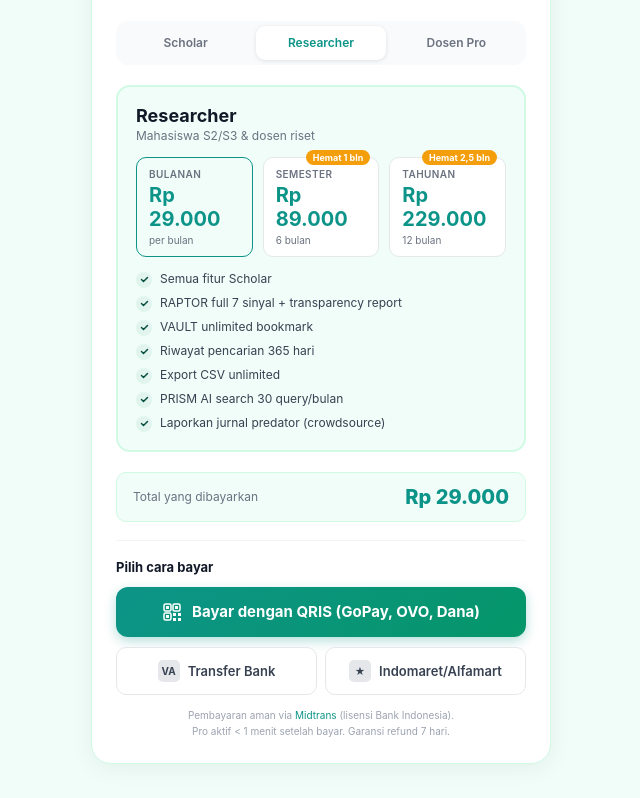
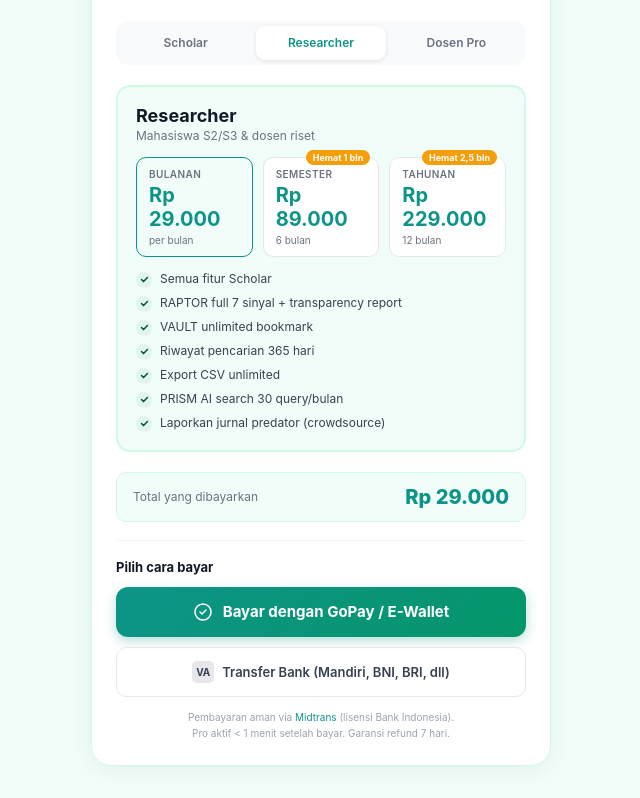
Before and after one commit to igimatsu/ceksinta-landing, a plain HTML site: page checkout.html in a window 1280 px wide. Shown: the part 114-912 px from the top of the page, without its empty margins (319-959 px from the left). Drawn offline with Linux system fonts and the light colour scheme.

Commit message:
Update checkout.html

```diff
--- a/checkout.html
+++ b/checkout.html
@@ -30,8 +30,6 @@
     .header-text .title{font-size:16px;font-weight:700;color:#fff}
     .header-text .sub{font-size:11px;color:rgba(255,255,255,.8);margin-top:2px}
     .body{padding:24px}
-
-    /* Paket tabs */
     .plan-tabs{display:flex;gap:6px;margin-bottom:20px;background:#F9FAFB;padding:5px;border-radius:12px}
     .plan-tab{
       flex:1;padding:9px 6px;border-radius:9px;border:none;background:none;
@@ -39,8 +37,6 @@
       font-family:inherit;text-align:center;line-height:1.3;
     }
     .plan-tab.active{background:#fff;color:#0D9488;box-shadow:0 1px 4px rgba(0,0,0,.1)}
-
-    /* Plan detail */
     .plan-detail{
       border:2px solid #D1FAE5;border-radius:14px;padding:18px;
       margin-bottom:20px;background:#F0FDF9;
@@ -71,10 +67,7 @@
     }
     .pf.dim{color:#9CA3AF}
     .pf.dim .pf-check{background:#F3F4F6}
-
     hr{border:none;border-top:1px solid #F3F4F6;margin:18px 0}
-
-    /* Payment buttons */
     .pay-label{font-size:13px;font-weight:700;color:#111827;margin-bottom:12px}
     .pay-primary{
       width:100%;padding:15px;border-radius:12px;border:none;
@@ -86,9 +79,8 @@
       transition:all .2s;
     }
     .pay-primary:hover{transform:translateY(-1px);box-shadow:0 6px 16px rgba(13,148,136,.4)}
-    .pay-grid{display:grid;grid-template-columns:1fr 1fr;gap:8px}
     .pay-sec{
-      padding:12px;border-radius:10px;border:1.5px solid #E5E7EB;
+      width:100%;padding:13px;border-radius:10px;border:1.5px solid #E5E7EB;
       background:#fff;font-size:13px;font-weight:600;cursor:pointer;
       display:flex;align-items:center;justify-content:center;gap:8px;
       font-family:inherit;color:#374151;transition:all .15s;
@@ -101,8 +93,6 @@
     }
     .note{font-size:10px;color:#9CA3AF;text-align:center;margin-top:12px;line-height:1.6}
     .note a{color:#0D9488;text-decoration:none}
-
-    /* Total bar */
     .total-bar{
       background:#F0FDF9;border:1px solid #D1FAE5;border-radius:10px;
       padding:12px 16px;display:flex;justify-content:space-between;align-items:center;
@@ -122,67 +112,40 @@
     </div>
   </div>
   <div class="body">
-
-    <!-- Tab pilih paket -->
     <div class="plan-tabs">
-      <button class="plan-tab" id="tab-scholar"     onclick="switchPlan('scholar')">Scholar</button>
-      <button class="plan-tab" id="tab-researcher"  onclick="switchPlan('researcher')">Researcher</button>
-      <button class="plan-tab" id="tab-dosenpro"    onclick="switchPlan('dosenpro')">Dosen Pro</button>
+      <button class="plan-tab" id="tab-scholar"    onclick="switchPlan('scholar')">Scholar</button>
+      <button class="plan-tab" id="tab-researcher" onclick="switchPlan('researcher')">Researcher</button>
+      <button class="plan-tab" id="tab-dosenpro"   onclick="switchPlan('dosenpro')">Dosen Pro</button>
     </div>
-
-    <!-- Detail paket -->
     <div class="plan-detail">
       <div class="plan-detail-name" id="planName">—</div>
       <div class="plan-detail-target" id="planTarget">—</div>
-
-      <!-- Opsi harga: bulanan / semester / tahunan -->
       <div class="plan-prices" id="planPrices"></div>
-
-      <!-- Fitur -->
       <div class="plan-features" id="planFeatures"></div>
     </div>
-
-    <!-- Total -->
     <div class="total-bar">
       <span class="total-label">Total yang dibayarkan</span>
       <span class="total-amount" id="totalAmount">—</span>
     </div>
-
     <hr>
-
     <div class="pay-label">Pilih cara bayar</div>
-    <button class="pay-primary" onclick="pay('qris')">
+    <button class="pay-primary" onclick="pay('gopay')">
       <svg width="20" height="20" viewBox="0 0 20 20" fill="none">
-        <rect x="2" y="2" width="7" height="7" rx="1.5" stroke="white" stroke-width="1.5"/>
-        <rect x="4" y="4" width="3" height="3" fill="white"/>
-        <rect x="11" y="2" width="7" height="7" rx="1.5" stroke="white" stroke-width="1.5"/>
-        <rect x="13" y="4" width="3" height="3" fill="white"/>
-        <rect x="2" y="11" width="7" height="7" rx="1.5" stroke="white" stroke-width="1.5"/>
-        <rect x="4" y="13" width="3" height="3" fill="white"/>
-        <rect x="11" y="11" width="3" height="3" fill="white"/>
-        <rect x="16" y="11" width="3" height="3" fill="white"/>
-        <rect x="11" y="16" width="3" height="3" fill="white"/>
-        <rect x="16" y="16" width="3" height="3" fill="white"/>
+        <circle cx="10" cy="10" r="8" stroke="white" stroke-width="1.5"/>
+        <path d="M7 10l2 2 4-4" stroke="white" stroke-width="1.5" stroke-linecap="round" stroke-linejoin="round"/>
       </svg>
-      Bayar dengan QRIS (GoPay, OVO, Dana)
+      Bayar dengan GoPay / E-Wallet
     </button>
-    <div class="pay-grid">
-      <button class="pay-sec" onclick="pay('va')">
-        <div class="pay-icon">VA</div> Transfer Bank
-      </button>
-      <button class="pay-sec" onclick="pay('alfamart')">
-        <div class="pay-icon">★</div> Indomaret/Alfamart
-      </button>
-    </div>
+    <button class="pay-sec" onclick="pay('va')">
+      <div class="pay-icon">VA</div> Transfer Bank (Mandiri, BNI, BRI, dll)
+    </button>
     <p class="note">
       Pembayaran aman via <a href="https://midtrans.com" target="_blank">Midtrans</a> (lisensi Bank Indonesia).<br>
       Pro aktif &lt; 1 menit setelah bayar. Garansi refund 7 hari.
     </p>
   </div>
 </div>
-
 <script>
-// ── DATA PAKET ──
 const PLANS = {
   scholar: {
     name: 'Scholar',
@@ -241,10 +204,8 @@ const PLANS = {
   },
 };
 
-// ── STATE ──
-const params    = new URLSearchParams(window.location.search);
-const initPlan  = params.get('plan') || 'researcher';
-// Buat uid jika tidak ada — ini penting agar tidak error di qr.html
+const params = new URLSearchParams(window.location.search);
+const initPlan = params.get('plan') || 'researcher';
 const uid = params.get('uid') || ('usr_' + Date.now() + '_' + Math.random().toString(36).slice(2,8));
 
 let currentPlan    = initPlan in PLANS ? initPlan : 'researcher';
@@ -252,9 +213,8 @@ let currentPriceId = 'monthly';
 
 function switchPlan(planId) {
   currentPlan = planId;
-  currentPriceId = 'monthly'; // reset ke bulanan
+  currentPriceId = 'monthly';
   renderPlan();
-  // update tab aktif
   ['scholar','researcher','dosenpro'].forEach(id => {
     document.getElementById('tab-'+id).classList.toggle('active', id === planId);
   });
@@ -304,8 +264,8 @@ function renderFeatures() {
 }
 
 function renderTotal() {
-  const p    = PLANS[currentPlan];
-  const pr   = p.prices.find(x => x.id === currentPriceId);
+  const p  = PLANS[currentPlan];
+  const pr = p.prices.find(x => x.id === currentPriceId);
   document.getElementById('totalAmount').textContent = pr.display;
 }
 
@@ -320,7 +280,6 @@ function pay(method) {
   window.location.href = url;
 }
 
-// Init
 switchPlan(currentPlan);
 </script>
 </body>
```
